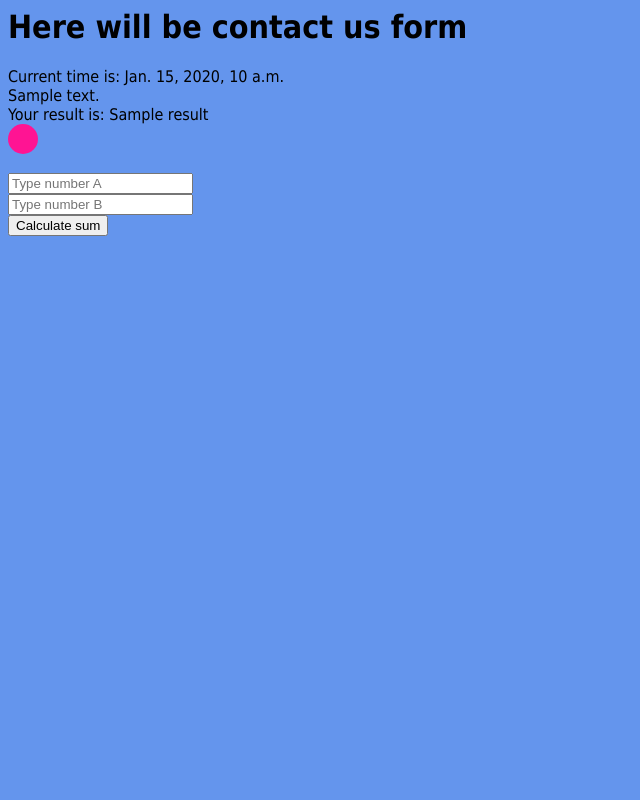
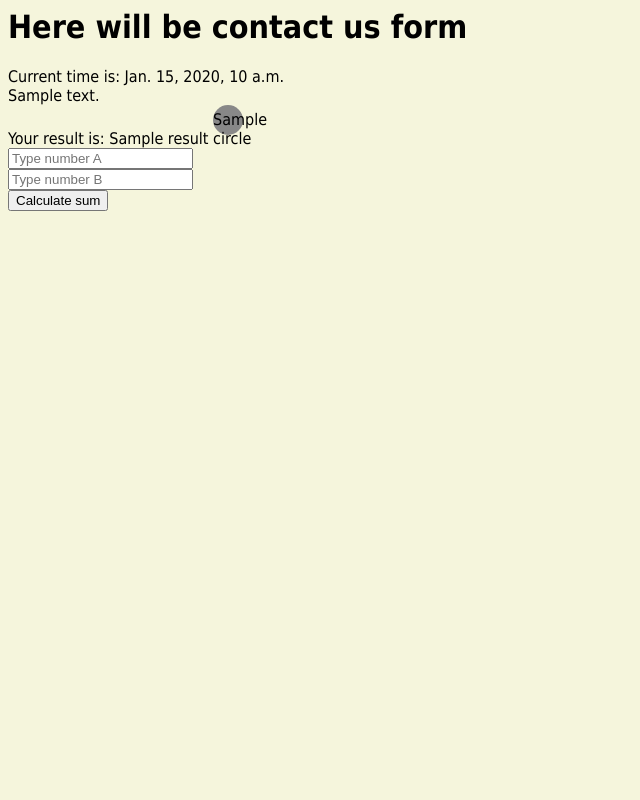
Before and after one commit to danadanuta/tms_polls, a Django app: template templates/contact_us.html in a window 1280 px wide. Shown: the whole page, without its empty margins (0-640 px from the left). Run offline with Django 3.2, Linux system fonts and the light colour scheme; the template is opened without the code that fills it: most values are stand-ins (such as "Sample title", 1, 10 or a date in 2020).

Commit message:
new templates

```diff
--- a/templates/contact_us.html
+++ b/templates/contact_us.html
@@ -1,14 +1,17 @@
 <style>
     html, body {
-        font-family: Tahoma;
-        background-color: cornflowerblue;
+        font-family: tahoma;
+        background-color: beige;
     }
-
     .circle {
         width: 30px;
         height: 30px;
-        background-color: deeppink;
+        background-color: #cc2e2e;
         border-radius: 50%;
+        text-align: center;
+        padding-top: 5px;
+        box-sizing: border-box;
+        display: inline-block;
     }
 </style>
 
@@ -18,19 +21,18 @@ Current time is: {{ current_time }}<br/>
 {{ welcome_text }}
 <br/>
 
-
 {% if result %}
 Your result is: {{ result }}
     {% for circle in circles %}
-    <div class="circle"></div>
+        <div class="circle" style="background-color: {{ circle.color }}">
+            {{ circle.name }}
+        </div>
     {% endfor %}
-
 <br/>
 {% endif %}
 
 <form action="/contact-us" method="POST">
-    {% csrf_token %}   <!-- to comment -->
-
+    {% csrf_token %}
     <input type="text" name="number_a" placeholder="Type number A" /><br/>
     <input type="text" name="number_b" placeholder="Type number B" /><br/>
     <input type="submit" value="Calculate sum">
```
Also changed, not shown: templates/question_detail.html (added, +21 -0 lines), templates/questions.html (+17 -2 lines).
